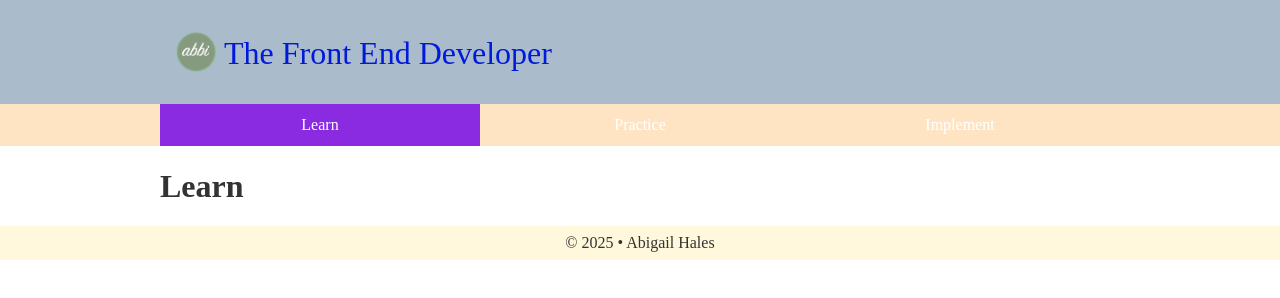
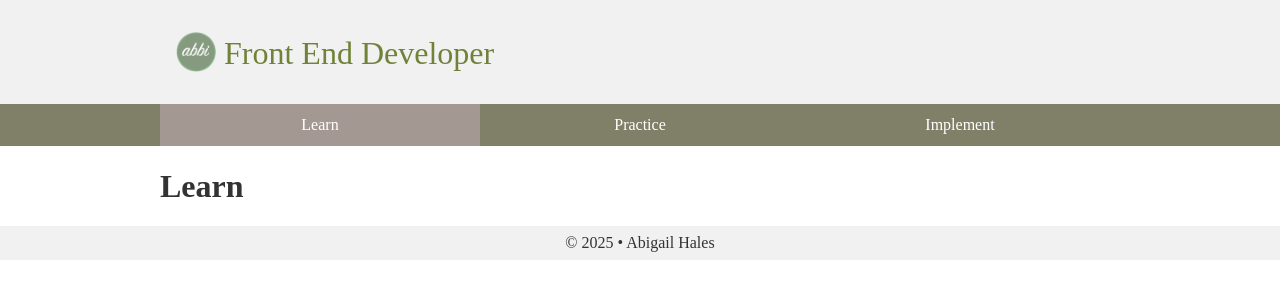
Before and after one commit to abbihales/DWDD-2610-X01, a plain HTML site: page My Responsive Start Folder/index.html in a window 1280 px wide. Drawn offline with Linux system fonts and the light colour scheme; files whose address does not match are found by name; a web font is replaced by a local one.

Commit message:
first changes

```diff
--- a/My Responsive Start Folder/CSS/styles.css
+++ b/My Responsive Start Folder/CSS/styles.css
@@ -332,8 +332,8 @@ body {
 }
 
 #headerWrapper {
-  background-color: #abc;
-  color: #001adb;
+  background-color: #f1f1f1;
+  color: #708238;
 }
 
 header {
@@ -350,7 +350,7 @@ header h1 {
 
 /* Fixed: #navWrapper is outside header */
 #navWrapper {
-  background-color: bisque;
+  background-color: #808069;
 }
 #navWrapper nav ul {
   list-style-type: none;
@@ -362,7 +362,7 @@ header h1 {
   flex: 1;
 }
 #navWrapper nav ul li.active {
-  background-color: blueviolet;
+  background-color: #A49893;
 }
 #navWrapper nav ul li a {
   display: block;
@@ -376,7 +376,7 @@ header h1 {
 }
 
 #footerWrapper {
-  background-color: cornsilk;
+  background-color: #f1f1f1;
 }
 
 footer {
@@ -387,6 +387,7 @@ footer p {
   font-weight: 300;
   text-align: center;
 }
+
 
 @media only screen and (min-width: 35rem) and (min-width: 35rem) {
   header {
--- a/My Responsive Start Folder/index.html
+++ b/My Responsive Start Folder/index.html
@@ -26,7 +26,7 @@
     <div id="headerWrapper">
         <header>
             <img src="Images/icon.png" alt="logo" width="40" height="40">
-            <h1> The Front End Developer</h1>
+            <h1> Front End Developer</h1>
         </header>
     </div>
 
```
